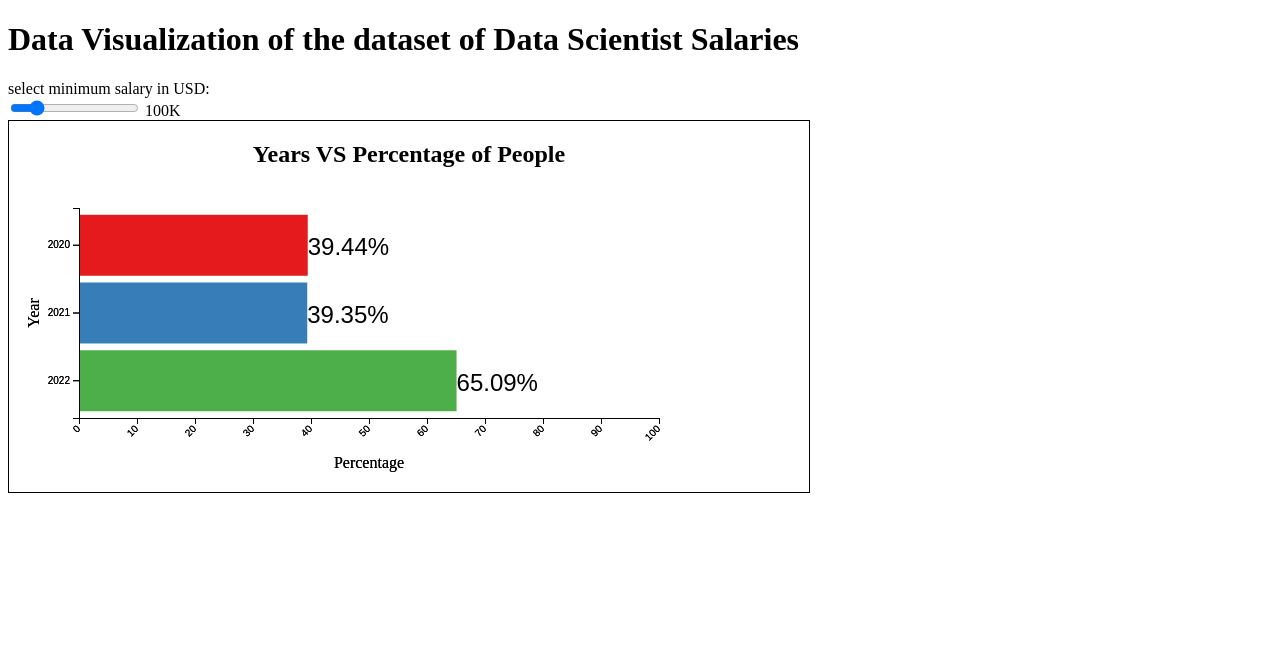
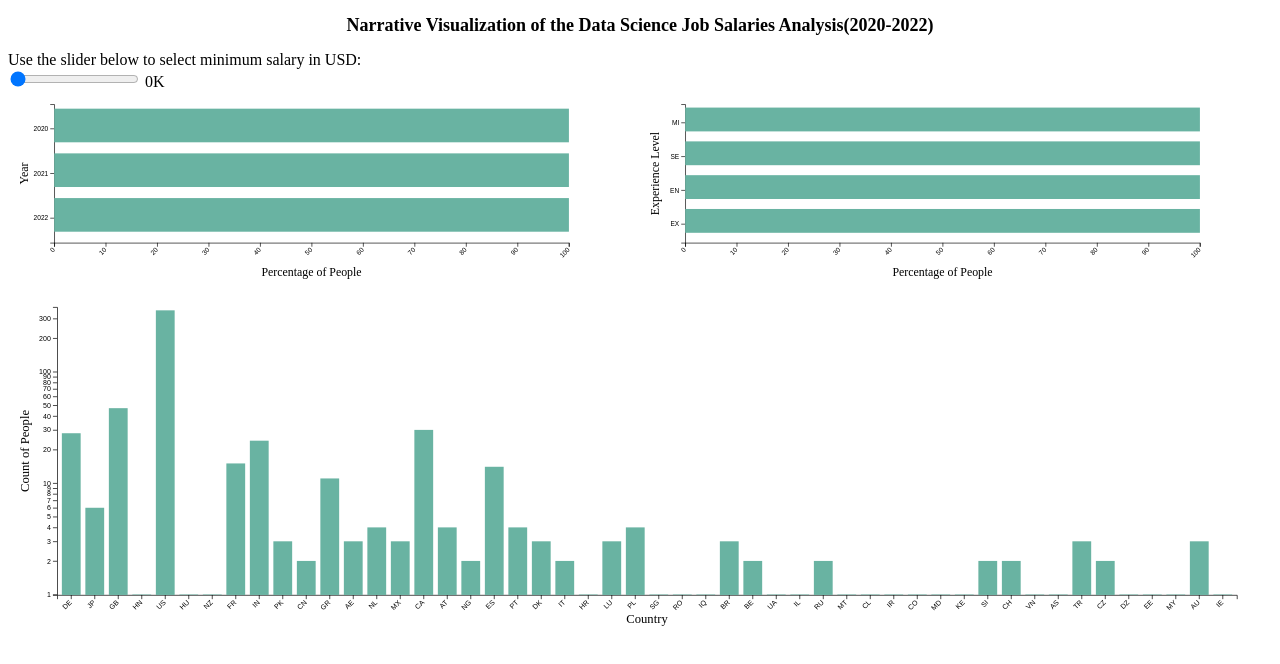
Before and after one commit to Slothbetty/cs416narrativevizproject, a plain HTML site: page index.html in a window 1280 px wide. Drawn offline with nearby package versions, Linux system fonts and the light colour scheme.

Commit message:
Finish adding all three charts

```diff
--- a/barchart.js
+++ /dev/null
@@ -1,159 +0,0 @@
-// set the dimensions and margins of the graph
-const margin = { top: 20, right: 100, bottom: 70, left: 70 },
-    width = 750 - margin.left - margin.right,
-    height = 300 - margin.top - margin.bottom;
-
-// append the svg object to the body of the page
-const svg = d3.select("#my_dataviz")
-    .append("svg")
-    .attr("width", width + margin.left + margin.right)
-    .attr("height", height + margin.top + margin.bottom)
-    .append("g")
-    .attr("transform", `translate(${margin.left}, ${margin.top})`);
-
-
-//color list:
-const colors = ['#e41a1c', '#377eb8', '#4daf4a', '#F17327', '#E551E8', '#CAD351', '#8E23A2', '#1AC6FC', '#EBA99A', '#09D4FA'];
-
-// Parse the Data and Display the chart
-d3.csv("ds_salaries.csv", function (data) {
-    console.log(data);
-    console.log(typeof data);
-
-    function draw(min_salary) {
-
-        const year_count_map = new Map();
-        const year_total_count_map = new Map();
-        const year_count_percentage_map = new Map();
-        for (let i = 0; i < data.length; i++) {
-            const work_year = data[i]["work_year"]
-            if (year_count_map.has(work_year)) {
-                year_total_count_map.set(work_year, year_total_count_map.get(work_year) + 1);
-                if (parseInt(data[i]["salary_in_usd"]) >= min_salary * 1000) {
-                    year_count_map.set(work_year, year_count_map.get(work_year) + 1);
-                }
-            } else {
-                year_total_count_map.set(work_year, 1);
-                if (parseInt(data[i]["salary_in_usd"]) >= min_salary * 1000) {
-                    year_count_map.set(work_year, 1);
-                }
-            }
-        }
-
-        year_total_count_map.forEach((value, key) => {
-            if (year_count_map.has(key)) {
-                year_count_percentage_map.set(key, (year_count_map.get(key) / value) * 100);
-            } else {
-                year_count_percentage_map.set(key, 0 / value);
-            }
-        });
-
-        const arr = Array.from(year_count_percentage_map, ([key, value]) => {
-            return { ['year']: key, ['count_percentage']: value };
-        });
-
-        // Add X axis
-        const x = d3.scaleLinear()
-            .domain([0, 100])
-            .range([0, width]);
-        svg.append("g")
-            .attr("transform", "translate(0," + height + ")")
-            .call(d3.axisBottom(x))
-            .selectAll("text")
-            .attr("transform", "translate(-10,0)rotate(-45)")
-            .style("text-anchor", "end");
-
-        //Add Y axis
-        const y = d3.scaleBand()
-            .range([0, height])
-            .domain([...year_count_percentage_map.keys()])
-            .padding(.1);
-        svg.append("g")
-            .call(d3.axisLeft(y))
-
-        //Add Barchart labels to X and Y axis
-        svg.append("text")
-            .attr("transform", "rotate(-90)")
-            .attr("x", -(height / 2))
-            .attr("y", -40)
-            .style("text-anchor", "middle")
-            .text("Year");
-
-        svg.append("text")
-            .attr("x", width / 2)
-            .attr("y", 260)
-            .attr("text-anchor", "middle")
-            .style("font-size", "16px")
-            .text("Percentage");
-
-        //Initialize tooltip and colors
-        var tooltip = d3.select("body").append("div").attr("class", "toolTip");
-
-        var color = d3.scaleOrdinal()
-            .domain([...year_count_percentage_map.keys()])
-            .range(colors);
-
-        // variable u: map data to existing bars
-        var u = svg.selectAll("rect")
-            .data(arr)
-
-        // update bars
-        u
-            .enter()
-            .append("rect")
-            .merge(u)
-            .attr("x", function (d) { return x(0); })
-            .attr("y", function (d) { return y(d.year); })
-            .attr("width", function (d) { return x(d.count_percentage); })
-            .attr("height", function (d) { return y.bandwidth(); })
-            .attr("fill", function (d) { return color(d.year); })
-            .on("mousemove", function (d) {
-                tooltip
-                    .style("left", d3.event.pageX - 50 + "px")
-                    .style("top", d3.event.pageY - 70 + "px")
-                    .style("display", "inline-block")
-                    .html((d.area) + "<br>" + "£" + (d.value));
-            })
-            .on("mouseout", function (d) { tooltip.style("display", "none"); });
-
-
-        // Add percentage text labels
-        var label = svg.selectAll(".label").data(arr);
-
-        label.exit().remove();
-
-        label.enter().append("text").attr("class", "label");
-
-        label.text(function (d) { return d.count_percentage.toFixed(2) + "%"; })
-            .attr("x", function (d) { return x(d.count_percentage); })
-            .attr("y", function (d) { return y(d.year) + y.bandwidth() / 2 + 10; })
-            .attr("font-family", "sans-serif")
-            .attr("font-size", "24px")
-            .attr("fill", "black");
-
-    }
-
-    draw(0);
-
-    var slider = d3.select('#salary');
-    slider.on('change', function () {
-        console.log(this.value);
-        draw(this.value);
-    });
-
-    //Timer for demo purpose:
-    let myVar = setInterval(myTimer, 2000);
-
-    function myTimer() {
-        //Initial updates and demo
-        var input_element = document.getElementById("salary");
-        input_element.value = 100;
-        var output_element = document.getElementById("selected_salary");
-        output_element.value = 100;
-        draw(100);
-        clearInterval(myVar);
-    }
-
-
-
-})
--- a/index.html
+++ b/index.html
@@ -11,21 +11,32 @@
 </head>
 
 <body>
-    <h1>Data Visualization of the dataset of Data Scientist Salaries</h1>
+    <h2 class="center">Narrative Visualization of the Data Science Job Salaries Analysis(2020-2022)</h2>
     <!-- Create a div where the graph will take place -->
     <div>
-        <label for="salary">select minimum salary in USD: </label>
+        <label for="salary">Use the slider below to select minimum salary in USD: </label>
     </div>
-    <input type="range" min=0 max=600 step=10 id="salary" value=0 oninput="selected_salary.value = salary.value" >
+    <input type="range" min=0 max=600 step=10 id="salary" value=0 oninput="selected_salary.value = salary.value">
     <output name="selected_salary" id="selected_salary">0</output><span>K</span>
 
-    <div id="my_dataviz" class="barchart_border">
-    <div class="center">
-        <h2> Years VS Percentage of People</h2>
+    <div>
+        <div id="year" class="year_border">
+            <!-- <div class="center">
+                <h3> Year VS Percentage of People</h3>
+            </div> -->
+        </div>
+        <div id="experience" class="year_border">
+            <!-- <div class="center">
+                <h3> Year VS Percentage of People</h3>
+            </div> -->
+        </div>
+        <div id="country" class="country_border">
+            <!-- <div class="center">
+                <h3> Country VS Count of People</h3>
+            </div> -->
+        </div>
     </div>
-
-    <script src="barchart.js"></script>
-    </div>
+    <script src="script.js"></script>
 </body>
 
 </html>
--- /dev/null
+++ b/script.js
@@ -0,0 +1,392 @@
+// set the dimensions and margins of the graph
+const year_margin = { top: 20, right: 100, bottom: 70, left: 70 },
+    year_width = 950 - year_margin.left - year_margin.right,
+   year_height = 300 - year_margin.top - year_margin.bottom;
+
+const experience_margin = { top: 20, right: 100, bottom: 70, left: 70 },
+experience_width = 950 - experience_margin.left - experience_margin.right,
+experience_height = 300 - experience_margin.top - experience_margin.bottom;
+
+const country_margin = { top: 20, right: 100, bottom: 70, left: 70 },
+    country_width = 1850 - country_margin.left - country_margin.right,
+    country_height = 500 - country_margin.top - country_margin.bottom;
+
+// append the svg object to the body of the page
+const year_svg = d3.select("#year")
+    .classed("year-svg-container", true)
+    .append("svg")
+    // Responsive SVG needs these 2 attributes and no width and height attr.
+   .attr("preserveAspectRatio", "xMinYMin meet")
+   .attr("viewBox", "0 0 950 300")
+    .append("g")
+    .attr("transform", `translate(${year_margin.left}, ${year_margin.top})`);
+
+// append the svg object to the body of the page
+const experience_svg = d3.select("#experience")
+    .classed("year-svg-container", true)
+    .append("svg")
+    // Responsive SVG needs these 2 attributes and no width and height attr.
+   .attr("preserveAspectRatio", "xMinYMin meet")
+   .attr("viewBox", "0 0 950 300")
+    .append("g")
+    .attr("transform", `translate(${experience_margin.left}, ${experience_margin.top})`);
+
+const country_svg = d3.select("#country")
+    .classed("country-svg-container", true)
+    .append("svg")
+     // Responsive SVG needs these 2 attributes and no width and height attr.
+   .attr("preserveAspectRatio", "xMinYMin meet")
+   .attr("viewBox", "0 0 1800 500")
+    .append("g")
+    .attr("transform", `translate(${country_margin.left}, ${country_margin.top})`);
+
+//color list:
+const colors = ['#e41a1c', '#377eb8', '#4daf4a', '#F17327', '#E551E8', '#CAD351', '#8E23A2', '#1AC6FC', '#EBA99A', '#09D4FA'];
+
+// Parse the Data and Display the chart
+d3.csv("ds_salaries.csv", function (data) {
+
+    var slider = d3.select('#salary');
+    slider.on('change', function () {
+        console.log(this.value);
+        draw_year(this.value);
+        draw_country(this.value);
+        draw_experience(this.value);
+    });
+
+    function draw_year(min_salary) {
+
+        const year_count_map = new Map();
+        const year_total_count_map = new Map();
+        const year_count_percentage_map = new Map();
+        for (let i = 0; i < data.length; i++) {
+            const work_year = data[i]["work_year"]
+            if (year_count_map.has(work_year)) {
+                year_total_count_map.set(work_year, year_total_count_map.get(work_year) + 1);
+                if (parseInt(data[i]["salary_in_usd"]) >= min_salary * 1000) {
+                    year_count_map.set(work_year, year_count_map.get(work_year) + 1);
+                }
+            } else {
+                year_total_count_map.set(work_year, 1);
+                if (parseInt(data[i]["salary_in_usd"]) >= min_salary * 1000) {
+                    year_count_map.set(work_year, 1);
+                }
+            }
+        }
+
+        year_total_count_map.forEach((value, key) => {
+            if (year_count_map.has(key)) {
+                year_count_percentage_map.set(key, (year_count_map.get(key) / value) * 100);
+            } else {
+                year_count_percentage_map.set(key, 0 / value);
+            }
+        });
+
+        const arr = Array.from(year_count_percentage_map, ([key, value]) => {
+            return { ['year']: key, ['count_percentage']: value };
+        });
+
+        // Add X axis
+        const year_x = d3.scaleLinear()
+            .domain([0, 100])
+            .range([0, year_width]);
+        year_svg.append("g")
+            .attr("transform", "translate(0," + year_height + ")")
+            .call(d3.axisBottom(year_x))
+            .selectAll("text")
+            .attr("transform", "translate(-10,0)rotate(-45)")
+            .style("text-anchor", "end");
+
+        //Add Y axis
+        const year_y = d3.scaleBand()
+            .range([0, year_height])
+            .domain([...year_count_percentage_map.keys()])
+            .padding(.1);
+        year_svg.append("g")
+            .call(d3.axisLeft(year_y))
+
+        //Add Barchart labels to X and Y axis
+        year_svg.append("text")
+            .attr("transform", "rotate(-90)")
+            .attr("x", -(year_height / 2))
+            .attr("y", -40)
+            .style("text-anchor", "middle")
+            .text("Year")
+            .style("font-size", "18px");
+
+        year_svg.append("text")
+            .attr("x", year_width / 2)
+            .attr("y", 260)
+            .attr("text-anchor", "middle")
+            .style("font-size", "18px")
+            .text("Percentage of People");
+
+        //Initialize tooltip and colors
+        var tooltip = d3.select("body").append("div").attr("class", "toolTip");
+
+        var color = d3.scaleOrdinal()
+            .domain([...year_count_percentage_map.keys()])
+            .range(colors);
+
+        // variable u: map data to existing bars
+        var u = year_svg.selectAll("rect")
+            .data(arr)
+
+        // update bars
+        u
+            .enter()
+            .append("rect")
+            .merge(u)
+            .attr("x", function (d) { return year_x(0); })
+            .attr("y", function (d) { return year_y(d.year); })
+            .attr("width", function (d) { return year_x(d.count_percentage); })
+            .attr("height", function (d) { return year_y.bandwidth()-10; })
+            .attr("fill", "#69b3a2" )
+            .on("mousemove", function (d) {
+                tooltip
+                    .style("left", d3.event.pageX - 50 + "px")
+                    .style("top", d3.event.pageY - 70 + "px")
+                    .style("display", "inline-block")
+                    .html((d.area) + "<br>" + "£" + (d.value));
+            })
+            .on("mouseout", function (d) { tooltip.style("display", "none"); });
+
+
+        // Add percentage text labels
+        var label = year_svg.selectAll(".label").data(arr);
+
+        label.exit().remove();
+
+        label.enter().append("text").attr("class", "label");
+
+        label.text(function (d) { return d.count_percentage.toFixed(1) + "%"; })
+            .attr("x", function (d) { return year_x(d.count_percentage); })
+            .attr("y", function (d) { return year_y(d.year) + year_y.bandwidth() / 2 + 10; })
+            .attr("font-family", "sans-serif")
+            .attr("font-size", "18px")
+            .attr("fill", "black");
+
+    }
+
+
+    function draw_experience(min_salary) {
+
+        const experience_count_map = new Map();
+        const experience_total_count_map = new Map();
+        const experience_count_percentage_map = new Map();
+        for (let i = 0; i < data.length; i++) {
+            const experience_level = data[i]["experience_level"]
+            if (experience_count_map.has(experience_level)) {
+                experience_total_count_map.set(experience_level, experience_total_count_map.get(experience_level) + 1);
+                if (parseInt(data[i]["salary_in_usd"]) >= min_salary * 1000) {
+                    experience_count_map.set(experience_level, experience_count_map.get(experience_level) + 1);
+                }
+            } else {
+                experience_total_count_map.set(experience_level, 1);
+                if (parseInt(data[i]["salary_in_usd"]) >= min_salary * 1000) {
+                    experience_count_map.set(experience_level, 1);
+                }
+            }
+        }
+
+        experience_total_count_map.forEach((value, key) => {
+            if (experience_count_map.has(key)) {
+                experience_count_percentage_map.set(key, (experience_count_map.get(key) / value) * 100);
+            } else {
+                experience_count_percentage_map.set(key, 0 / value);
+            }
+        });
+
+        const arr = Array.from(experience_count_percentage_map, ([key, value]) => {
+            return { ['experience']: key, ['count_percentage']: value };
+        });
+
+        // Add X axis
+        const experience_x = d3.scaleLinear()
+            .domain([0, 100])
+            .range([0, experience_width]);
+        experience_svg.append("g")
+            .attr("transform", "translate(0," + experience_height + ")")
+            .call(d3.axisBottom(experience_x))
+            .selectAll("text")
+            .attr("transform", "translate(-10,0)rotate(-45)")
+            .style("text-anchor", "end");
+
+        //Add Y axis
+        const experience_y = d3.scaleBand()
+            .range([0, experience_height])
+            .domain([...experience_count_percentage_map.keys()])
+            .padding(.1);
+        experience_svg.append("g")
+            .call(d3.axisLeft(experience_y))
+
+        //Add Barchart labels to X and Y axis
+        experience_svg.append("text")
+            .attr("transform", "rotate(-90)")
+            .attr("x", -(experience_height / 2))
+            .attr("y", -40)
+            .style("text-anchor", "middle")
+            .text("Experience Level")
+            .style("font-size", "18px");
+
+        experience_svg.append("text")
+            .attr("x", experience_width / 2)
+            .attr("y", 260)
+            .attr("text-anchor", "middle")
+            .style("font-size", "18px")
+            .text("Percentage of People");
+
+        //Initialize tooltip and colors
+        var tooltip = d3.select("body").append("div").attr("class", "toolTip");
+
+        var color = d3.scaleOrdinal()
+            .domain([...experience_count_percentage_map.keys()])
+            .range(colors);
+
+        // variable u: map data to existing bars
+        var u = experience_svg.selectAll("rect")
+            .data(arr)
+
+        // update bars
+        u
+            .enter()
+            .append("rect")
+            .merge(u)
+            .attr("x", function (d) { return experience_x(0); })
+            .attr("y", function (d) { return experience_y(d.experience); })
+            .attr("width", function (d) { return experience_x(d.count_percentage); })
+            .attr("height", function (d) { return experience_y.bandwidth()-10; })
+            .attr("fill", "#69b3a2")
+            .on("mousemove", function (d) {
+                tooltip
+                    .style("left", d3.event.pageX - 50 + "px")
+                    .style("top", d3.event.pageY - 70 + "px")
+                    .style("display", "inline-block")
+                    .html((d.area) + "<br>" + "£" + (d.value));
+            })
+            .on("mouseout", function (d) { tooltip.style("display", "none"); });
+
+
+        // Add percentage text labels
+        var label = experience_svg.selectAll(".label").data(arr);
+
+        label.exit().remove();
+
+        label.enter().append("text").attr("class", "label");
+
+        label.text(function (d) { return d.count_percentage.toFixed(1) + "%"; })
+            .attr("x", function (d) { return experience_x(d.count_percentage); })
+            .attr("y", function (d) { return experience_y(d.experience) + experience_y.bandwidth() / 2 + 10; })
+            .attr("font-family", "sans-serif")
+            .attr("font-size", "18px")
+            .attr("fill", "black");
+
+    }
+
+
+
+    function draw_country(min_salary) {
+
+        const country_count_map = new Map();
+        const country_total_count_map = new Map();
+        const country_count_percentage_map = new Map();
+        for (let i = 0; i < data.length; i++) {
+            const company_location = data[i]["company_location"]
+            if (country_count_map.has(company_location)) {
+                country_total_count_map.set(company_location, country_total_count_map.get(company_location) + 1);
+                if (parseInt(data[i]["salary_in_usd"]) >= min_salary * 1000) {
+                    country_count_map.set(company_location, country_count_map.get(company_location) + 1);
+                }
+            } else {
+                country_total_count_map.set(company_location, 1);
+                if (parseInt(data[i]["salary_in_usd"]) >= min_salary * 1000) {
+                    country_count_map.set(company_location, 1);
+                }
+            }
+        }
+
+        country_total_count_map.forEach((value, key) => {
+            if (country_count_map.has(key)) {
+                country_count_percentage_map.set(key, (country_count_map.get(key) / value) * 100);
+            } else {
+                country_count_percentage_map.set(key, 0 / value);
+            }
+        });
+
+        const arr = Array.from(country_count_map, ([key, value]) => {
+            return { ['country']: key, ['count']: value };
+        });
+
+        // X axis
+        var country_x = d3.scaleBand()
+            .range([0, country_width])
+            .domain([...country_count_percentage_map.keys()])
+            .padding(0.2);
+            country_svg.append("g")
+            .attr("transform", "translate(0," + country_height + ")")
+            .call(d3.axisBottom(country_x))
+            .selectAll("text")
+            .attr("transform", "translate(-10,0)rotate(-45)")
+            .style("text-anchor", "end");
+
+        // Add Y axis
+        var country_y = d3.scaleLog()
+        .domain([0.99, 380])
+        .range([ country_height, 0])
+        ;
+        country_svg.append("g")
+        .call(d3.axisLeft(country_y).tickFormat(d3.format("d")));
+
+        //Add Barchart labels to X and Y axis
+        country_svg.append("text")
+            .attr("transform", "rotate(-90)")
+            .attr("x", -(country_height / 2))
+            .attr("y", -40)
+            .style("text-anchor", "middle")
+            .style("font-size", "18px")
+            .text("Count of People");
+
+        country_svg.append("text")
+            .attr("x", country_width / 2)
+            .attr("y", 450)
+            .attr("text-anchor", "middle")
+            .style("font-size", "18px")
+            .text("Country");
+
+        //Initialize tooltip and colors
+        var tooltip = d3.select("body").append("div").attr("class", "toolTip");
+
+        var color = d3.scaleOrdinal()
+            .domain([...country_count_percentage_map.keys()])
+            .range(colors);
+
+        // variable u: map data to existing bars
+        var u = country_svg.selectAll("rect")
+            .data(arr)
+
+        // update bars
+        u
+            .enter()
+            .append("rect")
+            .merge(u)
+            .attr("x", function (d) { return country_x(d.country); })
+            .attr("y", function (d) { return country_y(d.count); })
+            .attr("width", function (d) { return country_x.bandwidth(); })
+            .attr("height", function (d) { return country_height - country_y(d.count); })
+            .attr("fill",  "#69b3a2")
+            .on("mousemove", function (d) {
+                tooltip
+                    .style("left", d3.event.pageX - 50 + "px")
+                    .style("top", d3.event.pageY - 70 + "px")
+                    .style("display", "inline-block")
+                    .html((d.area) + "<br>" + "£" + (d.value));
+            })
+            .on("mouseout", function (d) { tooltip.style("display", "none"); });
+
+    }
+
+    draw_year(0);
+    draw_country(0);
+    draw_experience(0);
+
+})
--- a/styles.css
+++ b/styles.css
@@ -9,13 +9,39 @@
     text-align: center;
 }
 
-.barchart_border{
-    border: 1px solid black;
-    width: 800px;
+.year_border {
+    /* border: 1px solid black; */
+    width: 49%;
+    display: inline-block;
+}
+
+.country_border {
+    /* border: 1px solid black; */
+    width: 100%;
+    display: inline-block;
 }
 
 .center {
     text-align: center;
     display: flex;
     justify-content: center;
+    font-size: 18px;
 }
+
+.country-svg-container {
+    /* display: inline-block; */
+    position: relative;
+    width: 100%;
+    /* padding-bottom: 100%; aspect ratio */
+    vertical-align: top;
+    overflow: hidden;
+}
+
+.year-svg-container {
+    display: inline-block;
+    position: relative;
+    width: 49.6%;
+    /* padding-bottom: 100%; aspect ratio */
+    vertical-align: top;
+    overflow: hidden;
+}
```
Also changed, not shown: 3 other files. Lines whose indentation alone changed are shown as unchanged.
